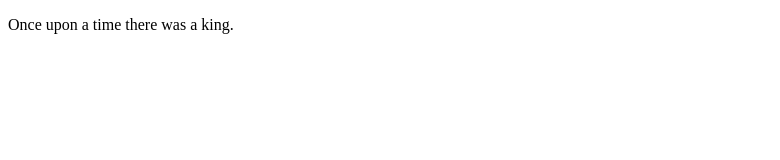
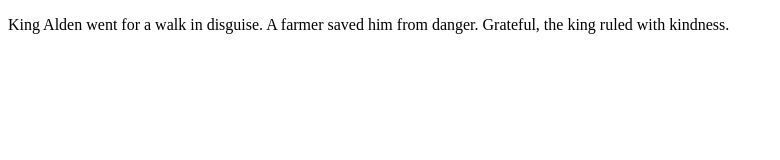
Before and after one commit to Aunabil4602/static-content, a plain HTML site: page text1.html in a window 1280 px wide. Shown: the whole page, without its empty margins (0-780 px from the left). Drawn offline with Linux system fonts and the light colour scheme.

Commit message:
Update text1.html

```diff
--- a/text1.html
+++ b/text1.html
@@ -4,6 +4,6 @@
     <title>A Cow's Journey</title>
 </head>
 <body>
-    <p>Once upon a time there was a king.</p>
+    <p>King Alden went for a walk in disguise. A farmer saved him from danger. Grateful, the king ruled with kindness.</p>
 </body>
 </html>
```
